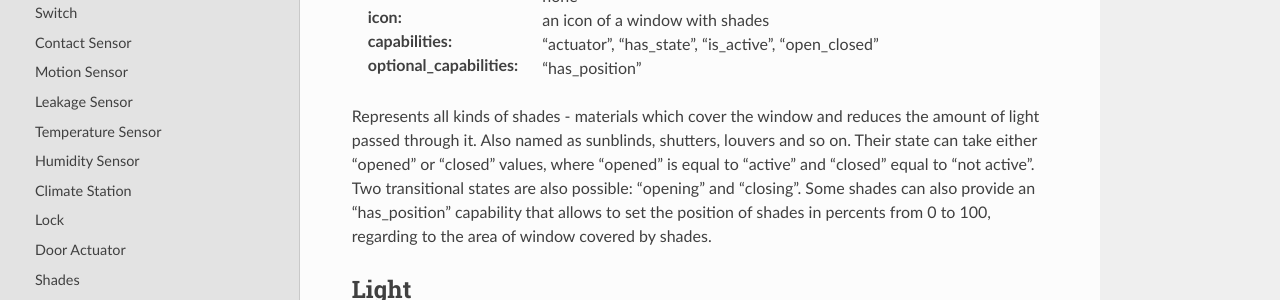
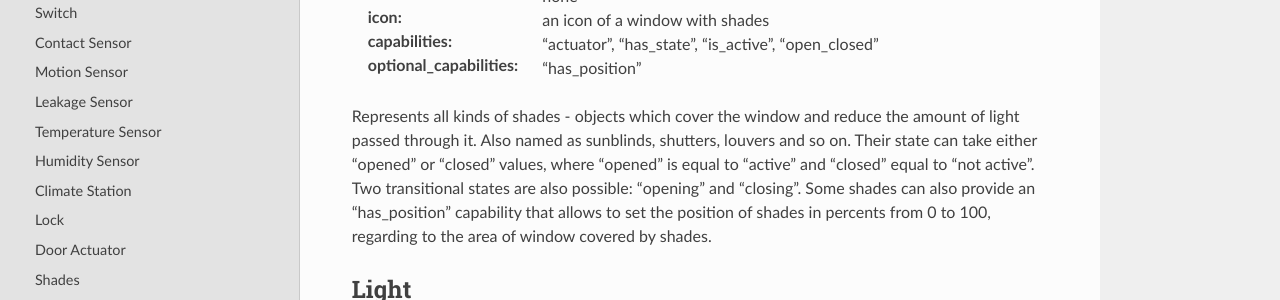
Before and after one commit to fossabot/everpl, a Sphinx documentation site: the page built from docs/source/developer/generic_thing_types.rst, in a window 1280 px wide and 900 px high, scrolled down 3400 px. Shown: the part 151-451 px from the top of the window. Built offline with Sphinx 7.4.7 and the Read the Docs theme 2.0.0, drawn with Linux system fonts in a browser that asks for light colours; pages that are not in the unit, such as notebooks, are missing from menus.

Commit message:
DOCS: Fixed some typos for Shades description

```diff
--- a/docs/source/developer/generic_thing_types.rst
+++ b/docs/source/developer/generic_thing_types.rst
@@ -215,8 +215,8 @@ Shades
 
 :optional_capabilities: "has_position"
 
-Represents all kinds of shades - materials which cover the window and
-reduces the amount of light passed through it. Also named as sunblinds,
+Represents all kinds of shades - objects which cover the window and
+reduce the amount of light passed through it. Also named as sunblinds,
 shutters, louvers and so on. Their state can take either "opened" or
 "closed" values, where "opened" is equal to "active" and "closed"
 equal to "not active". Two transitional states are also possible:
```
